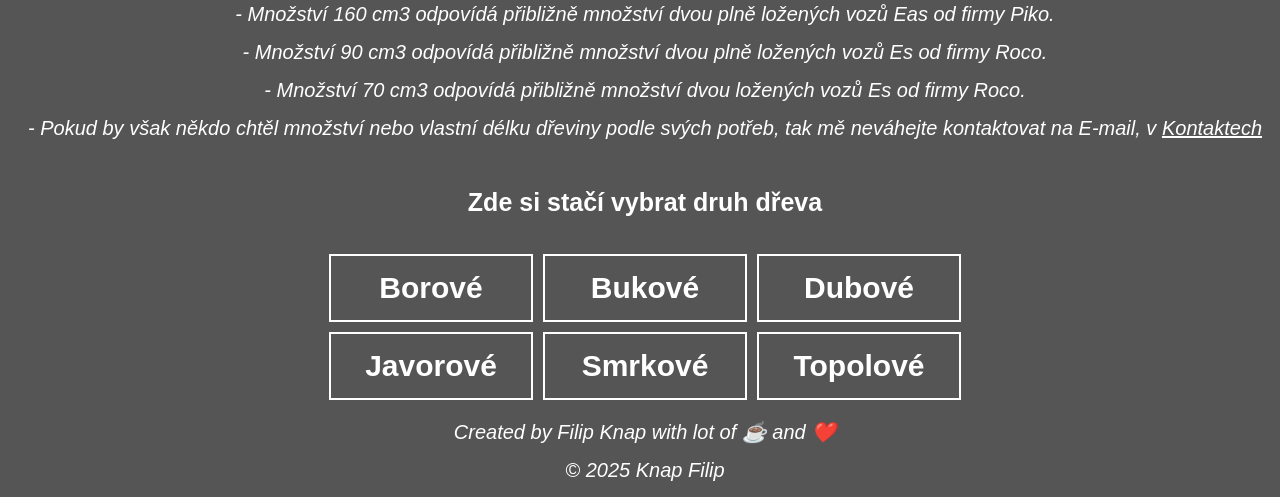
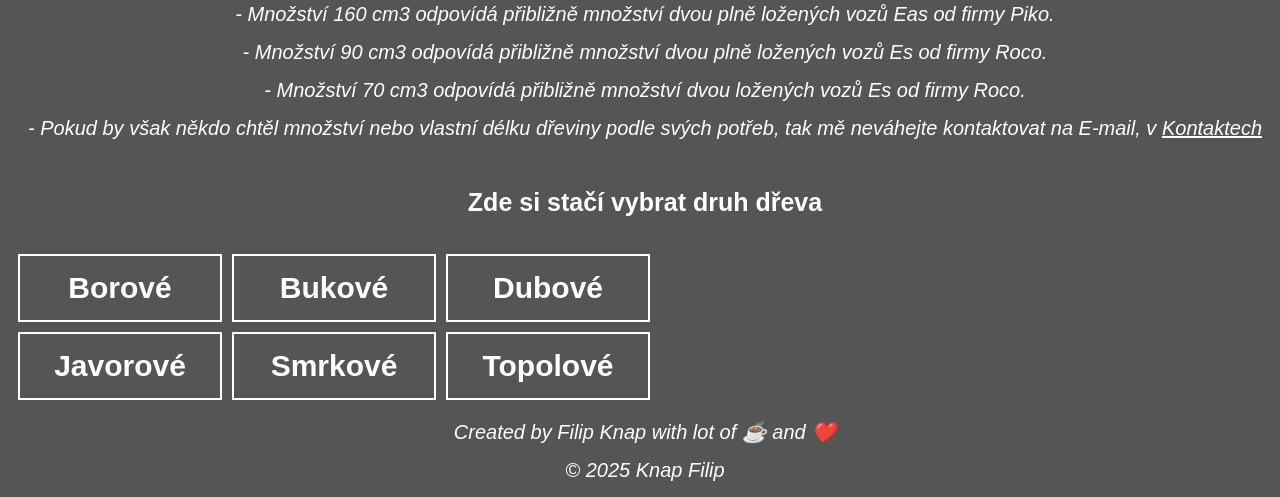
Before and after one commit to KnapFilip/Logmodel, a PHP site: page /catalog.html in a window 1280 px wide. Shown: the part 718-1215 px from the top of the page. Run offline with PHP 8.4, Linux system fonts and the light colour scheme.

Commit message:
Remove unnecessary margin properties for centering in catalog.css

```diff
--- a/css/catalog.css
+++ b/css/catalog.css
@@ -101,8 +101,6 @@ div.products{
     gap: 10px;
     grid-template-columns: repeat(3, 0.5fr);
     grid-template-rows: repeat(2, 0.5fr);
-    margin-left: auto; /* Center horizontally */
-    margin-right: auto; /* Center horizontally */
 }
 @media (max-width: 768px) {
     div.products {
```
